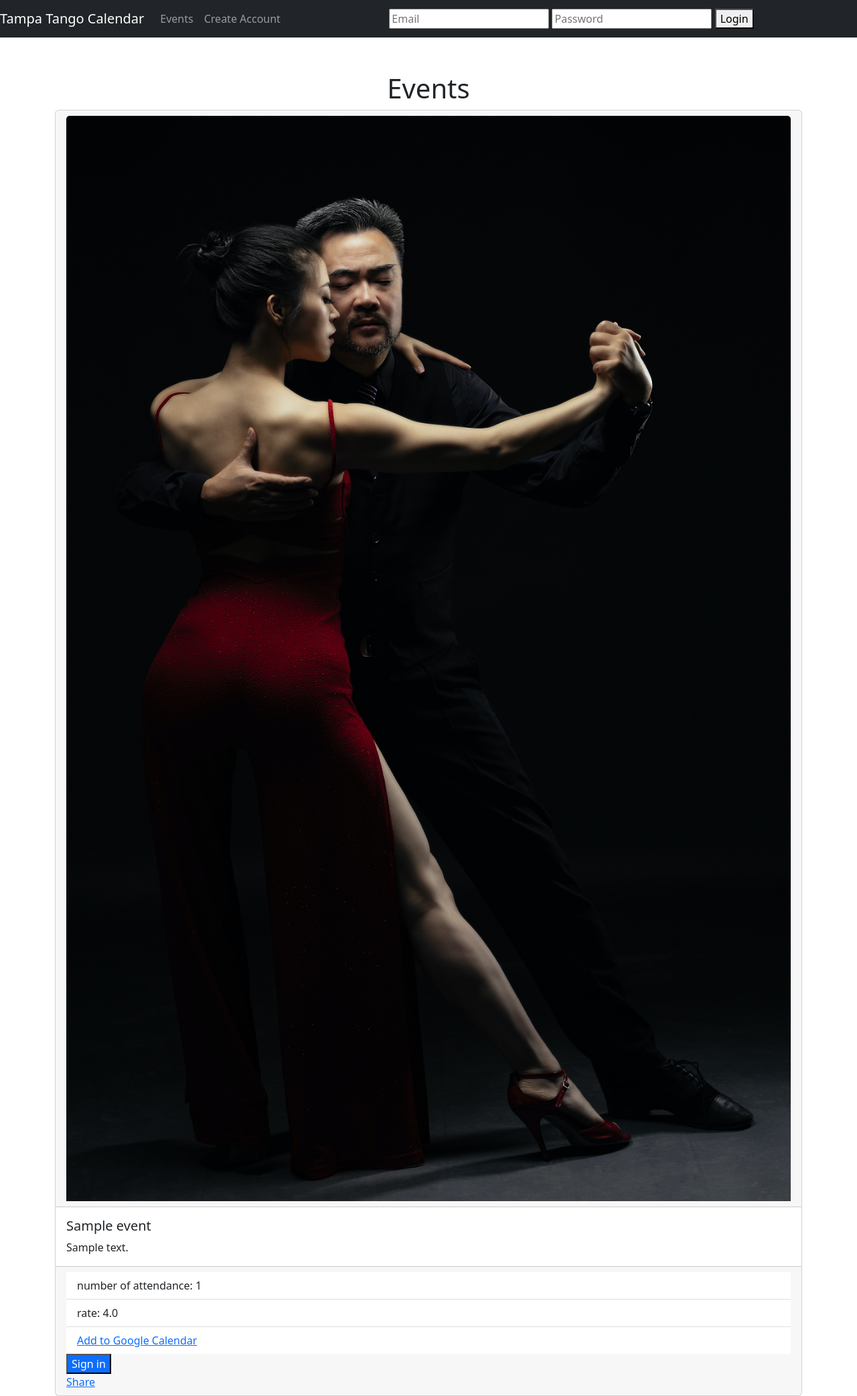
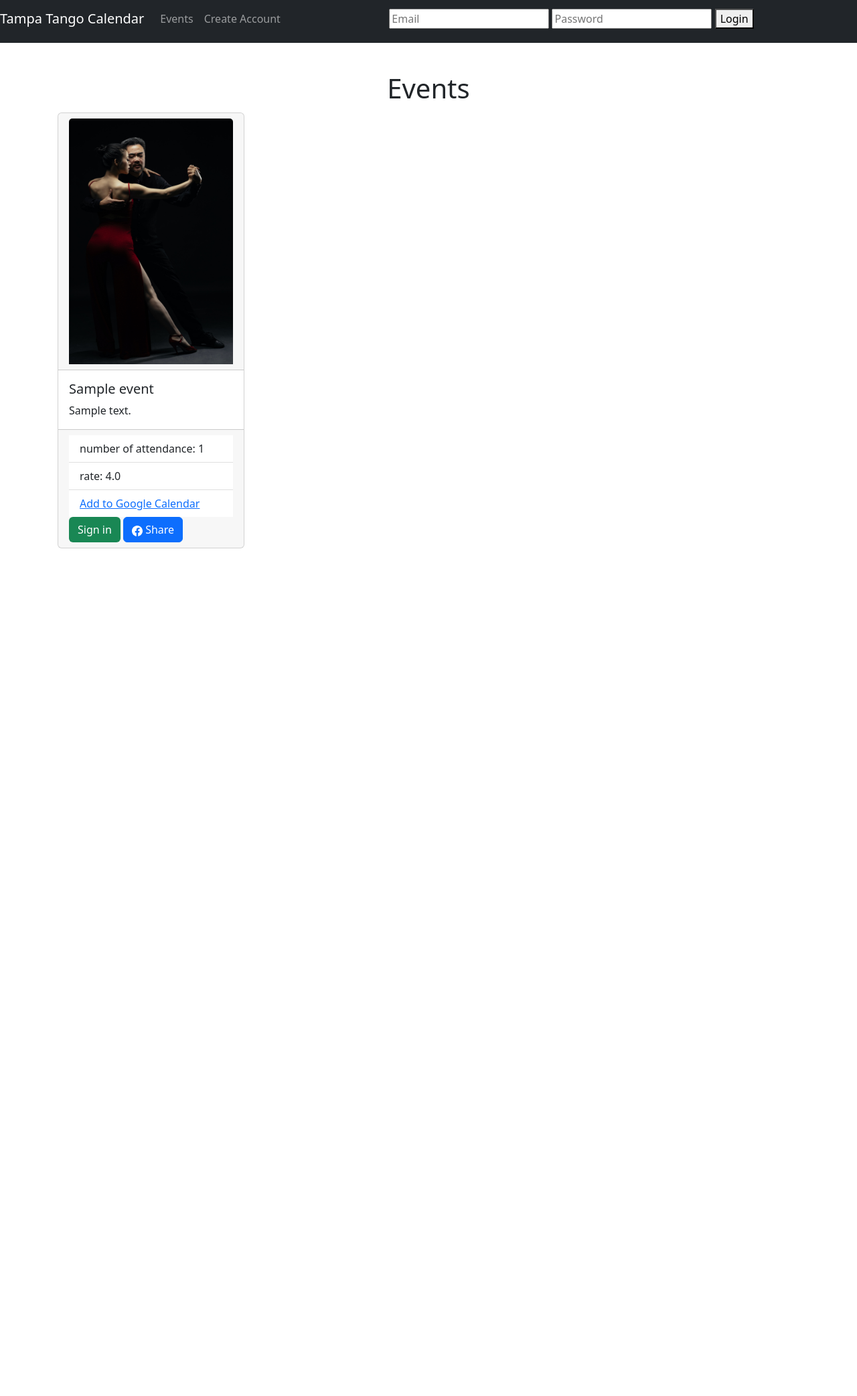
Before and after one commit to SuelenKarbivnychyy/Tampa-Tango-Calendar, a Flask app: page /events in a window 1280 px wide. Shown: the whole page at 67% size. After the commit the page ends 819 px from the top, so only its background shows below. Run offline with Flask 3, Linux system fonts and the light colour scheme; tables that the repository leaves empty hold one stand-in row (values such as "Sample post"); some libraries are stand-ins or nearby versions.

Commit message:
cosmetic changes part 1

```diff
--- a/server.py
+++ b/server.py
@@ -30,18 +30,15 @@ def sign_in_for_event():
     user_id = session.get('current_user')
 
     if user_id == None:                                                                                  #if user not in session it will not allows user to sign in for event
-        print(user_id)
         return "Please login."
 
     check_attendance = crud.get_attendance(event_id, user_id)
-    # print(f"############################### I'M THE event id and user id: {check_attendance}")           #test
 
     if check_attendance == None:
-        # print("##################### I'M IN DATA BASE")                                                  #test
         add_attendance = crud.create_attendance(event_id, user_id)
         db.session.add(add_attendance)
         db.session.commit()
-        print(f"############ ADDED TO DATABASE {event_id} {user_id}")
+
         return "You are sucessfully sign in for this event."
     else:
         return "You are already sign in for this event."
@@ -52,7 +49,6 @@ def cancel_user_attendance():
     """Cancel user attendance to an event"""
 
     event_id = request.json.get("event_id")
-    # print(f"######### EVENT ID FROM SIGN OUT ROUT {event_id} %%%%%%%%%%%%")
     user_id = session['current_user']
     attendance = crud.get_attendance(event_id, user_id)
 
@@ -71,7 +67,6 @@ def show_all_events():
 
 
     events = crud.get_all_events()
-    # print(f"############ events {events}")
 
     rate = {}
     for event in events:
@@ -79,15 +74,12 @@ def show_all_events():
         for review in event.reviews:
             total_review_rate += review.rate
         total_reviews_per_event = len(event.reviews)
-        rate[event.id] = round(total_review_rate / total_reviews_per_event, 1)
-    print(f"############### reviews rate: {rate}")
+        if total_review_rate > 0:
+            rate[event.id] = round(total_review_rate / total_reviews_per_event, 1)
 
 
     list_of_attendance = crud.get_all_attendance()
-    # print(f"############ LIST OF ATTENDANCE {list_of_attendance}")
-    # print(f" ################## all events: {events}")
     user_id = session.get("current_user")
-    # print(f"########################## ID IN SESSION {user_id}")
 
     current_user_events={}
 
@@ -95,7 +87,6 @@ def show_all_events():
         attendances = crud.get_all_attendance_for_a_user(user_id)
         for attendance in attendances:
             current_user_events[attendance.event_id] = "true"
-    # print(f"########################## DICTIONARY WITH EVENTS USER IS GOING TO {current_user_events}")
 
     return render_template("events.html", events=events,
                                         attendances=current_user_events,
@@ -109,10 +100,8 @@ def show_event_details(id):
     """View event details"""
 
     user = session.get("current_user")
-    # print(f"####### user id {user}")
     event = crud.get_event_by_id(id)
     review = crud.get_review_by_event_and_user(event.id, user)
-    # print(f"######################### review {review}")
     reviews_db = crud.get_all_reviews_by_event_id(event.id)
 
     return render_template("events_details.html", event = event, review = review, reviews_db = reviews_db)
@@ -130,14 +119,10 @@ def create_review():
     #add it to the databe if dont
 
     event_id = request.json.get('event_id')
-    # print(f"################################### event id in python: {event_id}")
     user_id = session.get('current_user')
     user_rate = request.json.get("user_rate")
-    # print(f"####### user rate python: {user_rate}")
     user_review = request.json.get("user_review")
-    # print(f"################## user review: {user_review}")
     review_from_db = crud.get_review_by_event_and_user(event_id, user_id)
-    print(f"############# review from db: {review_from_db}")
 
     if review_from_db == None:
         new_review = crud.create_review(user_rate, user_review, event_id, user_id)
@@ -180,12 +165,10 @@ def validate_user_credentials():
 
     email_from_input = request.json.get("email")                                      #information from browser as json
     password = request.json.get("password")
-    # print(f" ################################## {email}, {password}")
 
     user_db = crud.get_user_by_email(email_from_input)                      #checking if the user's email input from the browser has any matchs at the database
 
     if user_db == None :                                                    #checking if user is not in db and return "no results if true"
-        # flash("Account does not existe. create an account")
         return "no result"
 
     user_id= user_db.id
@@ -196,8 +179,7 @@ def validate_user_credentials():
 
         is_administrator = user_db.is_adm
         session["is_adm"]= is_administrator
-        print(f"################# adm information {is_administrator}")
-        # print(f"#############################{user_id}")                    #test
+
         return "true"
     else:
         return "false"
@@ -238,8 +220,8 @@ def create_account():
 
     return render_template("create_account.html")
 
-#Route to submit the form
-@app.route("/add_user_to_db", methods=["POST"])                              #route to submit the form
+
+@app.route("/add_user_to_db", methods=["POST"])
 def add_account():
     """Add an user account to database (create account)"""
 
@@ -251,7 +233,7 @@ def add_account():
     new_user = crud.create_user(first_name, last_name, email, password)
     db.session.add(new_user)
     db.session.commit()
-        # print(new_user)                                                    #test
+
     return redirect("/")
 
 
@@ -263,25 +245,21 @@ def display_user_profile():
 
 
     user = session.get("current_user")
-    # print(f"####################### USER IN SESSION: {user}")
     if user == None:
         return redirect('/')
 
-    attendances = crud.get_all_attendance_for_a_user(user)                                 #returning a list
+    attendances = crud.get_all_attendance_for_a_user(user)
     events = []
-    # print(f"##############################ATTENDNACES: {attendances}")
-    # print(f"########### EVENTS: {events}")
 
     for attendance in attendances:
         events.append(attendance.events)
-    print(f"################# EVENTS THE USER IS SIGN IN FOR: {events}")
 
     user_reviews = crud.get_all_reviews_for_a_user(user)
     reviews = []
 
     for review in user_reviews:
         reviews.append(review)
-    # print(f"########################## REVIEWS: {reviews}")
+
 
     return render_template("/user_profile.html", events=events, reviews=reviews)
 
@@ -305,12 +283,8 @@ def display_adm_page(): #'sisplay_adm_page'
     events_inf = Event.query.all()
     locations_inf = Location.query.all()
     events_type_inf = Event_type.query.all()
-
     user_id = session.get('current_user')
-    # print(f"####### user in session {user_id}")                       #test
-
     user_id_in_db = crud.get_user_by_id(user_id)
-    # print(f"######### database {user_id_in_db}")                     #test
 
     if user_id == None:
         return redirect('/')
@@ -327,7 +301,6 @@ def add_event_type():
 
     event_name = request.form.get("event_name")
     new_event_title = crud.create_event_type(event_name)
-
     db.session.add(new_event_title)
     db.session.commit()
 
@@ -337,6 +310,7 @@ def add_event_type():
 
 @app.route("/add_event_location", methods=["POST"])
 def add_event_location():
+    """Creating a new venue location"""
 
     venue = request.form.get("venue_name")
     address = request.form.get("venue_address")
@@ -345,16 +319,15 @@ def add_event_location():
     zipcode = request.form.get("venue_zipcode")
 
     new_event_location = crud.create_location(venue, address, city, state, zipcode)
-
     db.session.add(new_event_location)
     db.session.commit()
 
     return redirect("/adm")
 
 
-@app.route("/add_event", methods=["POST"])                                      #adding a new event to the data base
+@app.route("/add_event", methods=["POST"])
 def add_event():
-    """Add a event to the database"""
+    """Add an event to the database"""
 
     event_start_date_time = request.form.get("event_start_date")
     event_end_date_time = request.form.get("event_end_date")
@@ -364,7 +337,6 @@ def add_event():
     event_type_id = request.form.get("type")
 
     new_event = crud.create_event(start_date=event_start_date_time, end_date=event_end_date_time, description=event_description, price=event_price, location_id=event_location_id, event_type_id=event_type_id)
-
     db.session.add(new_event)
     db.session.commit()
 
--- a/static/event_sign_in.js
+++ b/static/event_sign_in.js
@@ -48,7 +48,6 @@ const signOutFromEvent = (evt) => {
 
     let button = evt.target;
     let eventId = button.value;
-    // alert(evt.target.outerHTML);
 
     const checkAttendance = {
         event_id : eventId
--- a/templates/base.html
+++ b/templates/base.html
@@ -5,6 +5,7 @@
     <title>{% block title %}{% endblock %}</title>
   <!-- CSS only -->
   <link href="https://cdn.jsdelivr.net/npm/bootstrap@5.2.2/dist/css/bootstrap.min.css" rel="stylesheet">
+  <link href="/static/css/bootstrap-social.css" rel="stylesheet">
   <link href="/static/css/style.css" rel="stylesheet">
   <!-- JavaScript Bundle with Popper -->
   <script src="https://cdn.jsdelivr.net/npm/@popperjs/core@2.11.6/dist/umd/popper.min.js" ></script>
@@ -19,7 +20,7 @@
 <script async defer crossorigin="anonymous" src="https://connect.facebook.net/en_US/sdk.js#xfbml=1&version=v15.0" nonce="TrodTnfV"></script>
 
 
-<nav class="navbar navbar-expand-lg navbar-dark bg-dark fixed-top">
+<nav class="navbar navbar-expand-lg navbar-dark bg-dark fixed-top pb-3">
     <a class="navbar-brand" href="/">Tampa Tango Calendar</a>
     <div class="collapse navbar-collapse">
          <ul class="navbar-nav me-auto">          <!--change the me-auto to ms-auto,mx-auto -->
--- a/templates/events.html
+++ b/templates/events.html
@@ -19,13 +19,14 @@ table, th, td {
     <div class="row">
         <div class="card-group">
         {% for event in events %}
-          <div class="card" style_old="width: 18rem;">
+          <div class="col-md-3 m-1">
+            <div class="card h-100" style_old="width: 18rem;">
               <div class="card-header" name="link_to_details" event_id="{{event.id}}">
                 <img src="/static/css/card2.jpg" class="card-img-top" alt="img">
               </div>
               <div class="card-body">
-              <h5 class="card-title">{{event.name}}</h5>
-                <p class="card-text">{{event.description}}</p>
+                <h5 class="card-title">{{event.name or '<Name does not provided!>'}}</h5>
+                  <p class="card-text">{{event.description or '<Description does not provided!>'}}</p>
               </div>
               <div class="card-footer">
                 <ul class="list-group list-group-flush">
@@ -36,12 +37,17 @@ table, th, td {
                   </li>
                 </ul>
                 {% if event.id in attendances.keys() %}
-                <button class="bg-warning text-white" type="submit" value="{{event.id}}" name="sign_out">Sign out</button>
-                <div class="fb-share-button" data-href="http://127.0.0.1:5000/events/{{event.id}}" data-layout="button" data-size="small"><a target="_blank" href="https://www.facebook.com/sharer/sharer.php?u=http%3A%2F%2F127.0.0.1%3A5000%2Fevents%2F1&amp;src=sdkpreparse" class="fb-xfbml-parse-ignore">Share</a></div>
+                  <button class="btn bg-warning text-white" type="submit" value="{{event.id}}" name="sign_out">Sign out</button>
                 {% else %}
-                <button class="bg-primary text-white" type="submit" value="{{event.id}}" name="sign_up">Sign in</button>
-                <div class="fb-share-button" data-href="http://127.0.0.1:5000/events/{{event.id}}" data-layout="button" data-size="small"><a target="_blank" href="https://www.facebook.com/sharer/sharer.php?u=http%3A%2F%2F127.0.0.1%3A5000%2Fevents%2F1&amp;src=sdkpreparse" class="fb-xfbml-parse-ignore">Share</a></div>
+                  <button class="btn bg-success text-white" type="submit" value="{{event.id}}" name="sign_up">Sign in</button>
               {% endif %}
+                <a type="button" class="btn btn-primary" target="_blank" href="https://www.facebook.com/sharer/sharer.php?u=http%3A%2F%2F127.0.0.1%3A5000%2Fevents%2F1&amp;src=sdkpreparse">
+                  <svg xmlns="http://www.w3.org/2000/svg" width="16" height="16" fill="currentColor" class="bi bi-facebook" viewBox="0 0 16 16">
+                      <path d="M16 8.049c0-4.446-3.582-8.05-8-8.05C3.58 0-.002 3.603-.002 8.05c0 4.017 2.926 7.347 6.75 7.951v-5.625h-2.03V8.05H6.75V6.275c0-2.017 1.195-3.131 3.022-3.131.876 0 1.791.157 1.791.157v1.98h-1.009c-.993 0-1.303.621-1.303 1.258v1.51h2.218l-.354 2.326H9.25V16c3.824-.604 6.75-3.934 6.75-7.951z"></path>
+                  </svg>
+                  Share
+                </a>
+              </div>
             </div>
           </div>
         {% endfor %}
```
Also changed, not shown: templates/adm.html (+6 -6 lines), templates/user_profile.html (+16 -10 lines). Lines whose indentation alone changed are shown as unchanged.
